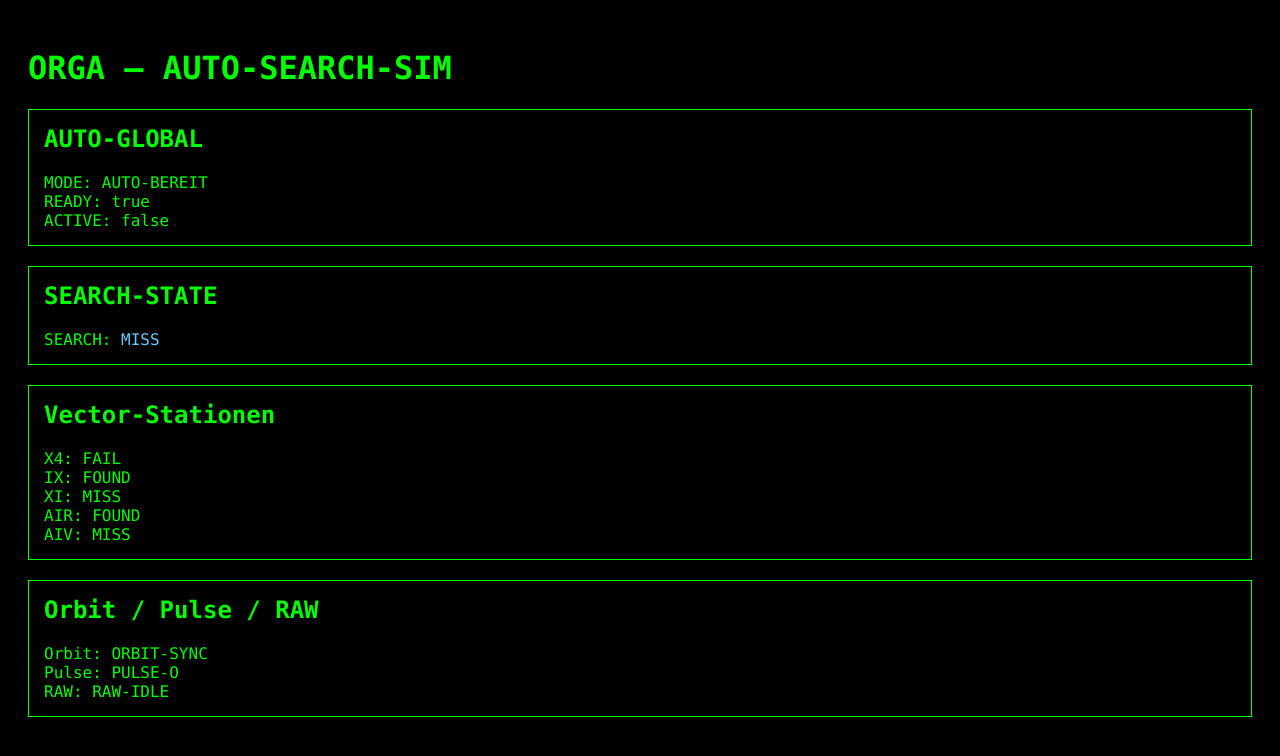
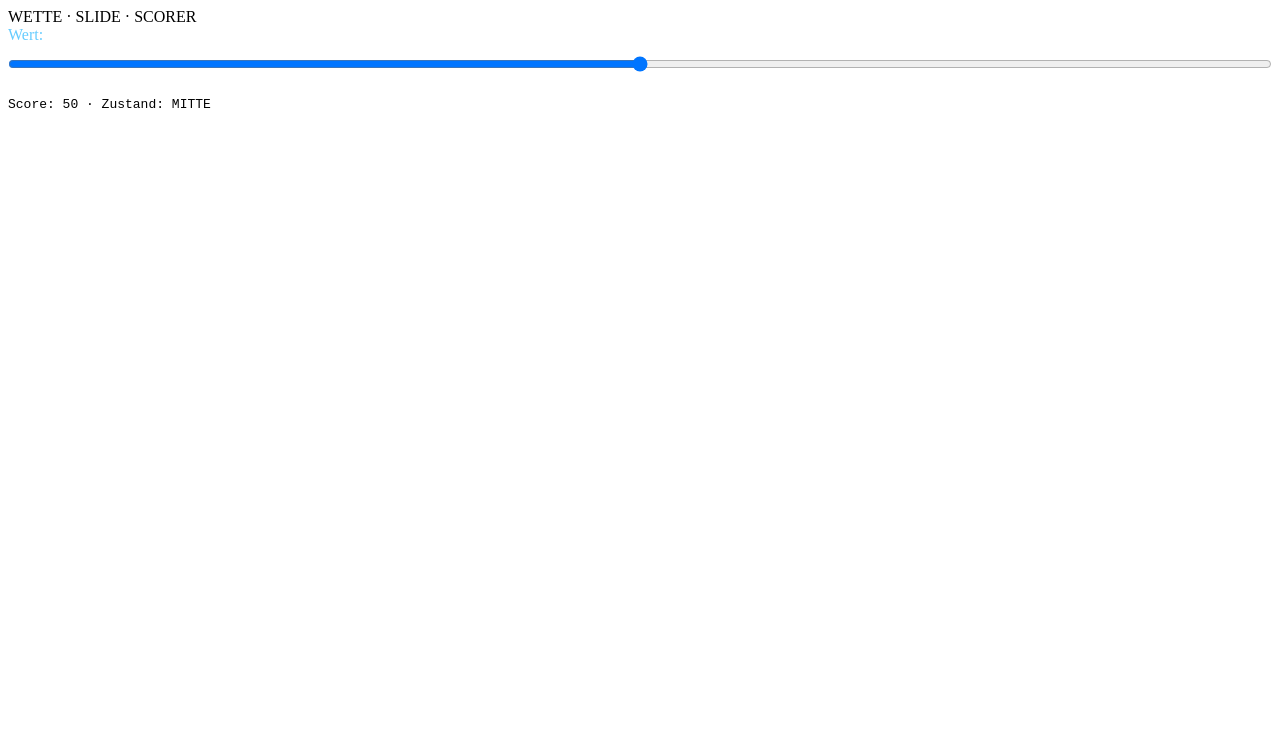
Before and after one commit to iki1uc/PIPELINE12, a plain HTML site: page index.html in a window 1280 px wide. Drawn offline with Linux system fonts and the light colour scheme.

Commit message:
Update index.html

```diff
--- a/index.html
+++ b/index.html
@@ -1,138 +1,26 @@
-<!DOCTYPE html>
-<html lang="de">
-<head>
-<meta charset="UTF-8">
-<title>ORGA — AUTO‑SEARCH‑SIM</title>
+<div class="box">
+  <div class="title">WETTE · SLIDE · SCORER</div>
 
-<style>
-  body { background:#000; color:#0f0; font-family:Consolas; padding:20px; }
-  .box { border:1px solid #0f0; padding:15px; margin-bottom:20px; }
-  h2 { margin-top:0; }
-  .state { color:#6cf; }
-</style>
-</head>
+  <label style="color:#6cf;">Wert:</label>
+  <input id="wetteSlide" type="range" min="0" max="100" value="50"
+         style="width:100%; margin:12px 0;">
 
-<body>
-
-<h1>ORGA — AUTO‑SEARCH‑SIM</h1>
-
-<div class="box">
-  <h2>AUTO‑GLOBAL</h2>
-  <div>MODE: <span id="mode">–</span></div>
-  <div>READY: <span id="ready">–</span></div>
-  <div>ACTIVE: <span id="active">–</span></div>
+  <pre id="wetteScore">Score: 50 · Zustand: MITTE</pre>
 </div>
 
-<div class="box">
-  <h2>SEARCH‑STATE</h2>
-  <div>SEARCH: <span id="search" class="state">–</span></div>
-</div>
-
-<div class="box">
-  <h2>Vector‑Stationen</h2>
-  <div>X4: <span id="v-x4">–</span></div>
-  <div>IX: <span id="v-ix">–</span></div>
-  <div>XI: <span id="v-xi">–</span></div>
-  <div>AIR: <span id="v-air">–</span></div>
-  <div>AIV: <span id="v-aiv">–</span></div>
-</div>
-
-<div class="box">
-  <h2>Orbit / Pulse / RAW</h2>
-  <div>Orbit: <span id="orbit">–</span></div>
-  <div>Pulse: <span id="pulse">–</span></div>
-  <div>RAW: <span id="raw">–</span></div>
-</div>
-
-<script type="module">
-
-// ------------------------------------------------------
-// ORGA AUTO‑Bereitschafts‑Kernel
-// ------------------------------------------------------
-
-const ORGA_AUTO = {
-  MODE: "AUTO-BEREIT",
-  READY: true,
-  ACTIVE: false,
-
-  VECTOR: {
-    X4: "READY",
-    IX: "READY",
-    XI: "READY",
-    AIR: "READY",
-    AIV: "READY"
-  },
-
-  ORBIT: "READY",
-  PULSE: "READY",
-  RAW: "READY"
-};
-
-// ------------------------------------------------------
-// SEARCH‑SIM (3‑Zustände)
-// ------------------------------------------------------
-
-const SEARCH_STATES = ["FOUND", "MISS", "FAIL"];
-let searchPos = 0;
-
-// ------------------------------------------------------
-// VECTOR‑SIM (5‑Zustände)
-// ------------------------------------------------------
-
-const VECTOR_KEYS = ["X4", "IX", "XI", "AIR", "AIV"];
-let vectorPos = 0;
-
-// ------------------------------------------------------
-// ORBIT / PULSE / RAW‑Sim
-// ------------------------------------------------------
-
-let pulseTick = 0;
-
-// ------------------------------------------------------
-// UPDATE‑LOOP
-// ------------------------------------------------------
-
-function updateSim() {
-
-  // SEARCH‑STATE rotieren
-  const searchState = SEARCH_STATES[searchPos];
-  document.getElementById("search").innerText = searchState;
-  searchPos = (searchPos + 1) % SEARCH_STATES.length;
-
-  // VECTOR‑STATE rotieren
-  const vectorKey = VECTOR_KEYS[vectorPos];
-  ORGA_AUTO.VECTOR[vectorKey] = searchState;
-  vectorPos = (vectorPos + 1) % VECTOR_KEYS.length;
-
-  // ORBIT / PULSE / RAW simulieren
-  pulseTick++;
-  ORGA_AUTO.ORBIT = pulseTick % 2 === 0 ? "ORBIT‑SYNC" : "ORBIT‑DRIFT";
-  ORGA_AUTO.PULSE = pulseTick % 3 === 0 ? "PULSE‑X" : "PULSE‑O";
-  ORGA_AUTO.RAW   = pulseTick % 5 === 0 ? "RAW‑FLOW" : "RAW‑IDLE";
-
-  // Ausgabe aktualisieren
-  document.getElementById("mode").innerText = ORGA_AUTO.MODE;
-  document.getElementById("ready").innerText = ORGA_AUTO.READY;
-  document.getElementById("active").innerText = ORGA_AUTO.ACTIVE;
-
-  document.getElementById("v-x4").innerText = ORGA_AUTO.VECTOR.X4;
-  document.getElementById("v-ix").innerText = ORGA_AUTO.VECTOR.IX;
-  document.getElementById("v-xi").innerText = ORGA_AUTO.VECTOR.XI;
-  document.getElementById("v-air").innerText = ORGA_AUTO.VECTOR.AIR;
-  document.getElementById("v-aiv").innerText = ORGA_AUTO.VECTOR.AIV;
-
-  document.getElementById("orbit").innerText = ORGA_AUTO.ORBIT;
-  document.getElementById("pulse").innerText = ORGA_AUTO.PULSE;
-  document.getElementById("raw").innerText = ORGA_AUTO.RAW;
+<script>
+function scorerend(v){
+    if(v < 20) return "LOW";
+    if(v < 40) return "MID‑LOW";
+    if(v < 60) return "MITTE";
+    if(v < 80) return "HIGH";
+    return "ULTRA";
 }
 
-// ------------------------------------------------------
-// LOOP starten
-// ------------------------------------------------------
-
-setInterval(updateSim, 600);
-
+document.getElementById("wetteSlide").addEventListener("input", e => {
+    const v = Number(e.target.value);
+    const s = scorerend(v);
+    document.getElementById("wetteScore").textContent =
+        `Score: ${v} · Zustand: ${s}`;
+});
 </script>
-
-</body>
-</html>
```
